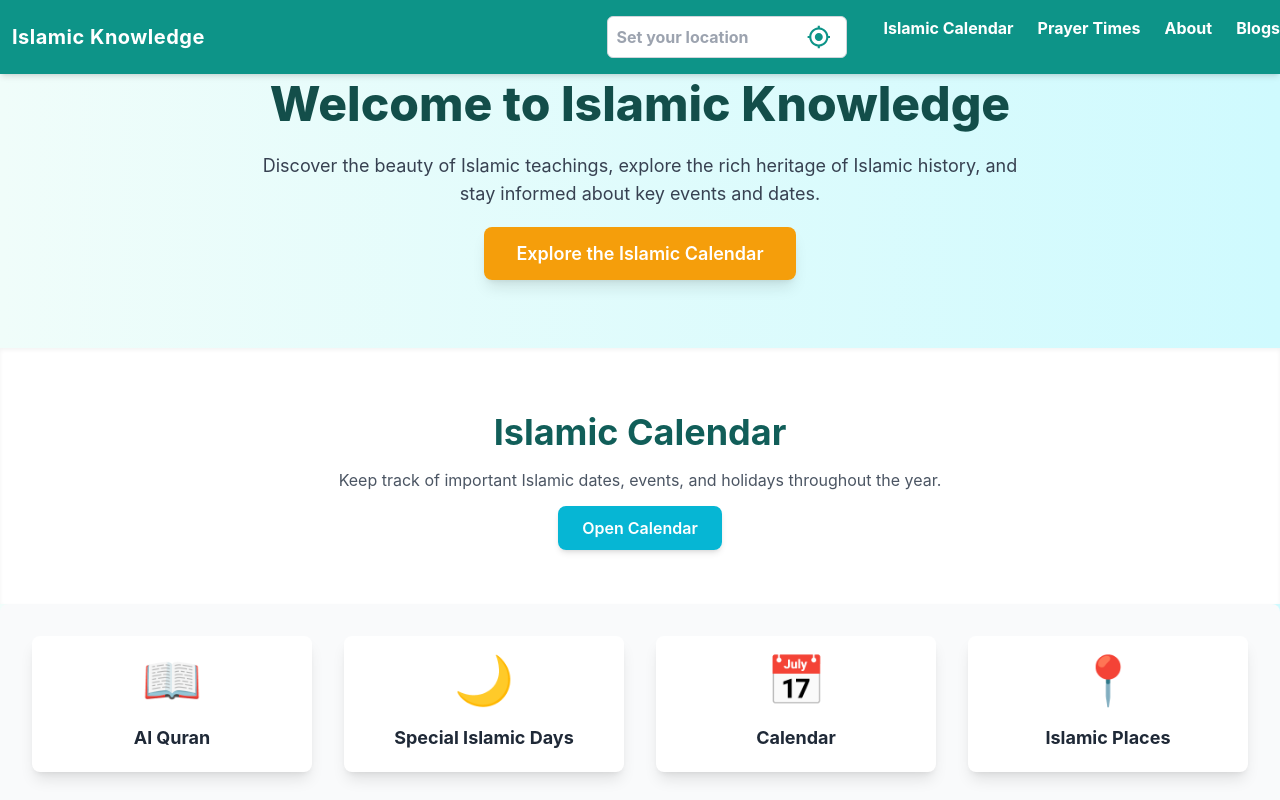
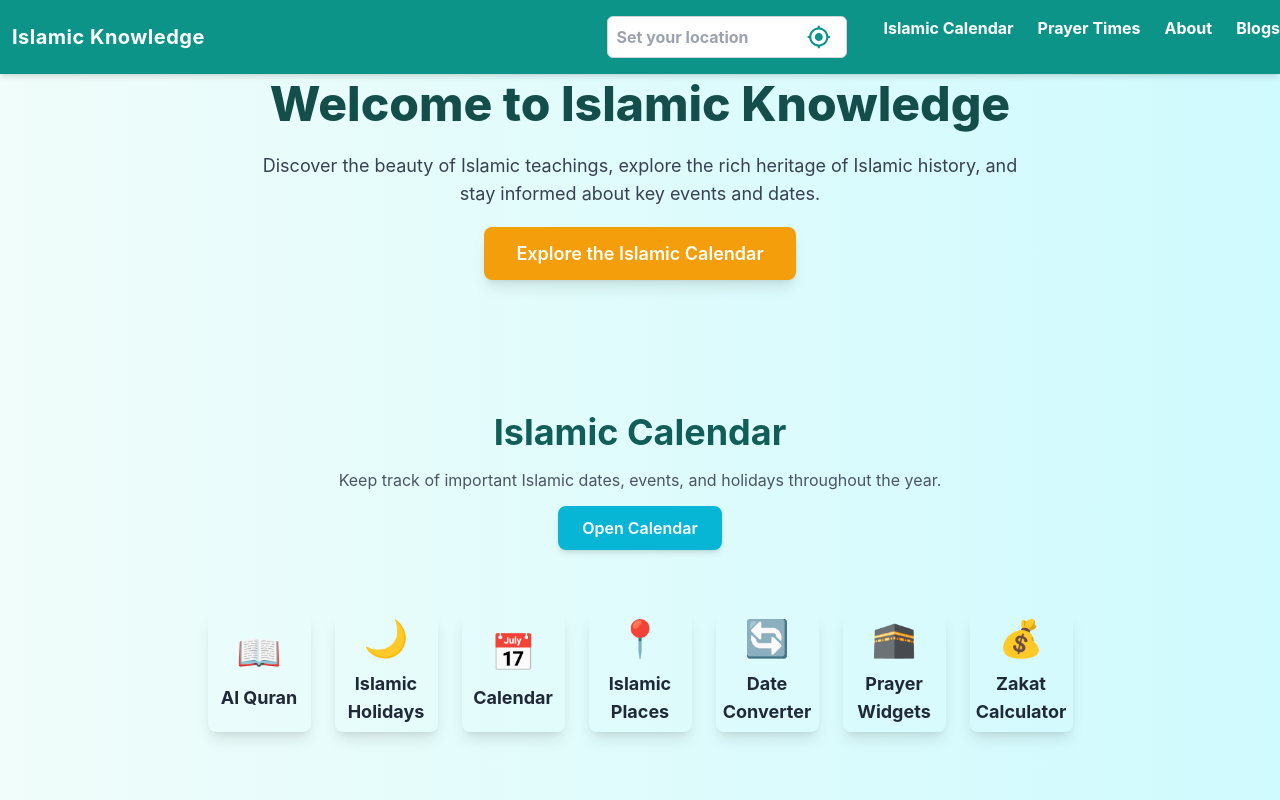
Before and after one commit to somu46/Islamic-calendar, a React (Create React App) app: page / in a window 1280 px wide. Shown: the top 800 px of the page. Built offline with nearby package versions, Linux system fonts and the light colour scheme.

Commit message:
`feat: updated Feature component and Home page layout`

```diff
--- a/src/Components/Feature/Feature.js
+++ b/src/Components/Feature/Feature.js
@@ -2,31 +2,24 @@ import React from "react";
 
 const features = [
   { name: "Al Quran", icon: "📖" },
-  // { name: "Duas", icon: "🙏" },
-  { name: "Special Islamic Days", icon: "🌙" },
-  // { name: "Islamic Gallery", icon: "🖼️" },
+  { name: "Islamic Holidays", icon: "🌙" },
   { name: "Calendar", icon: "📅" },
-  // { name: "Hadith", icon: "📜" },
-  // { name: "Qibla Direction", icon: "🧭" },
   { name: "Islamic Places", icon: "📍" },
   { name: "Date Converter", icon: "🔄" },
   { name: "Prayer Widgets", icon: "🕋" },
   { name: "Zakat Calculator", icon: "💰" },
-  // { name: "Knowledge", icon: "📚" },
-
-  // { name: "PrayerBook", icon: "📔" },
 ];
 
 const Feature = () => {
   return (
-    <div className="grid grid-cols-2 md:grid-cols-3 lg:grid-cols-4 gap-8 p-8 bg-gray-50 rounded-lg shadow-xl">
+    <div className="flex flex-wrap justify-center gap-6 p-2  rounded-lg ">
       {features.map((feature) => (
         <div
           key={feature.name}
-          className="flex flex-col items-center p-5 bg-white rounded-lg shadow-lg hover:shadow-2xl transition-shadow duration-300 transform hover:scale-105"
+          className="flex flex-col items-center justify-center w-[103px] h-[120px] p-2 bg-transparent rounded-lg shadow-lg hover:shadow-2xl transition-shadow duration-300 transform hover:scale-105"
         >
-          <div className="text-5xl text-teal-600 mb-3">{feature.icon}</div>
-          <div className="mt-2 text-center text-lg font-bold text-gray-800">
+          <div className="text-4xl text-teal-600 mb-3 ">{feature.icon}</div>
+          <div className="text-center text-lg font-bold text-gray-800">
             {feature.name}
           </div>
         </div>
--- a/src/Components/Home/Home.js
+++ b/src/Components/Home/Home.js
@@ -24,7 +24,7 @@ const Home = () => {
         </section>
 
         {/* Featured Content */}
-        <section id="calendar" className="bg-white py-16 shadow-inner">
+        <section id="calendar" className=" py-16 ">
           <div className="container mx-auto text-center">
             <h3 className="text-4xl font-bold text-teal-800 mb-4">Islamic Calendar</h3>
             <p className="text-gray-600 mb-6">
@@ -40,7 +40,7 @@ const Home = () => {
         </section>
         <Feature/>
         {/* Inspirational Quote */}
-        <section id="prayers" className="bg-gradient-to-r from-teal-100 to-cyan-50 py-20">
+        <section id="prayers" className="bg-transparent py-20">
           <div className="container mx-auto text-center">
             <blockquote className="text-2xl italic text-gray-800 max-w-3xl mx-auto">
               "Indeed, the reminder benefits the believers."
```
